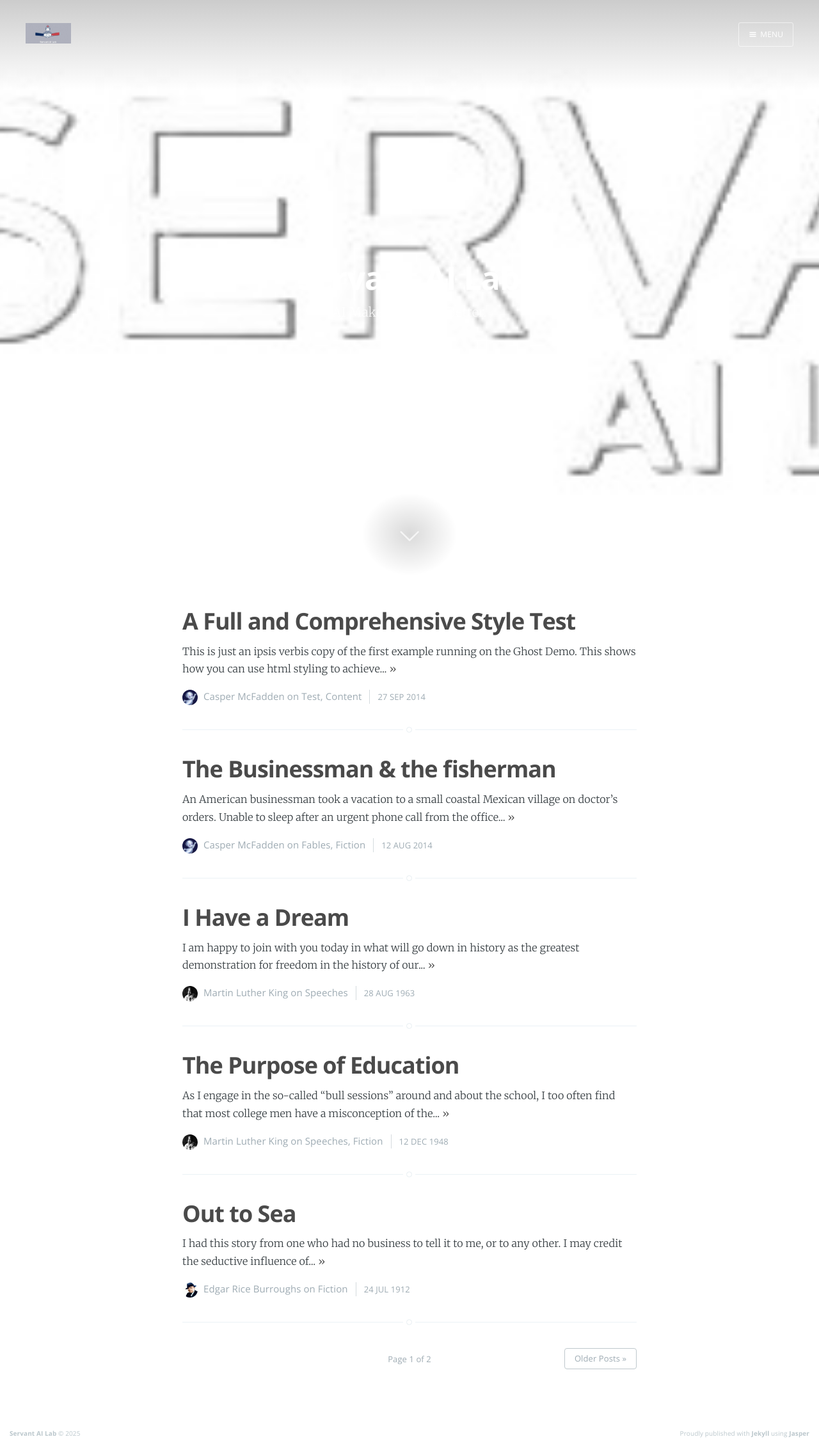
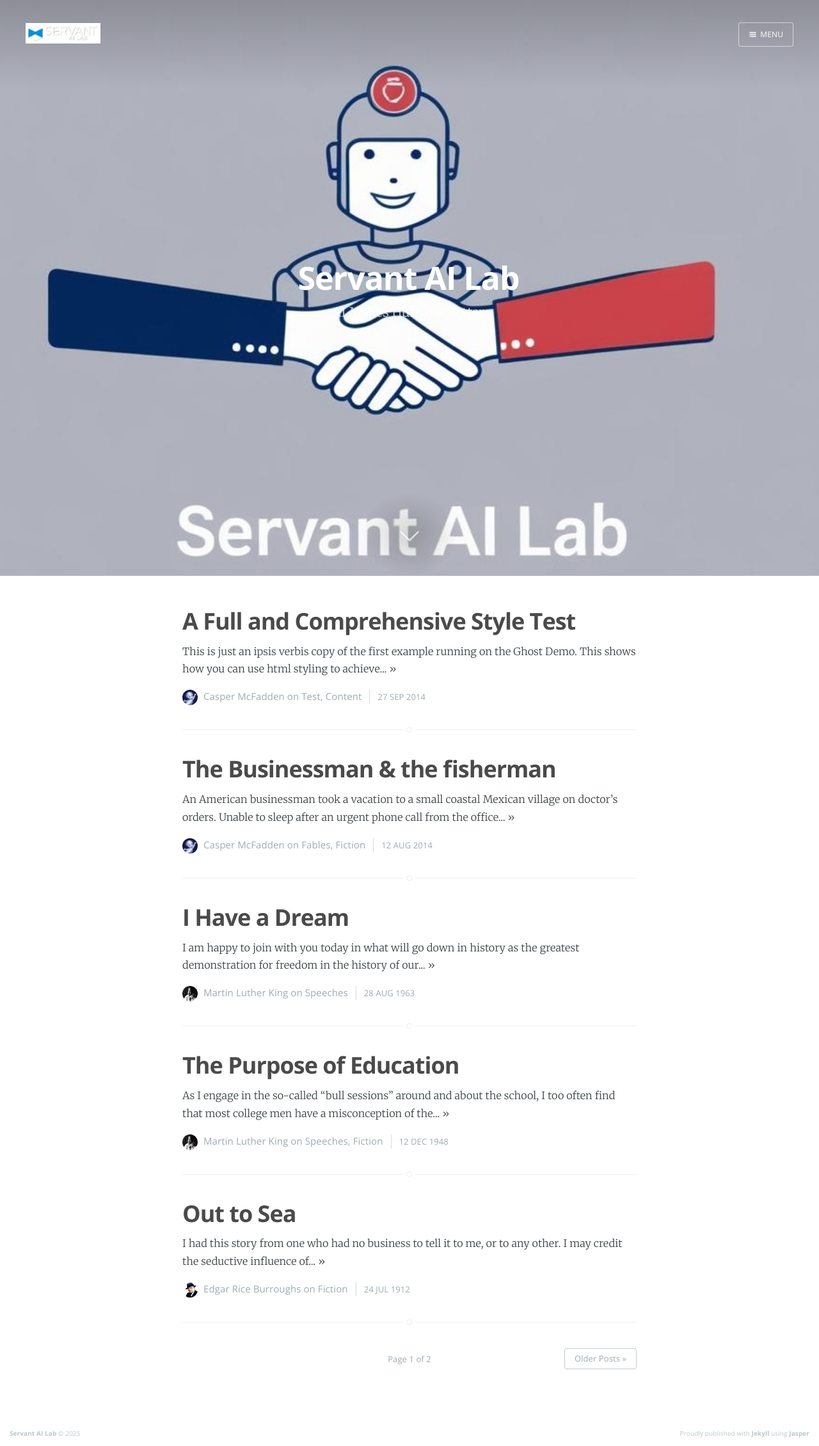
Before and after one commit to ServantAILab/ServantAILab.github.io, a Jekyll site: the page built from index.html, in a window 1280 px wide. Shown: the whole page at 64% size. Built offline with Jekyll 4.4.1, drawn with Linux system fonts in a browser that asks for light colours; nearby versions of some CDN libraries; a script that is not in the unit is left out; the list of posts is cut into pages by our own code; comment, search, counter and statistics services are not loaded.

Commit message:
Add files via upload

```diff
--- a/index.html
+++ b/index.html
@@ -1,10 +1,10 @@
 ---
 layout: default
 title: Servant AI Lab
-cover: 'assets/images/ServantAILab_logo.jpg'
+cover: 'assets/images/ServantAILab_main.jpg'
 class: 'home-template'
 navigation: True
-logo: 'assets/images/ServantAILab_main.jpg'
+logo: 'assets/images/ServantAILab_logo.jpg'
 current: home
 ---
 <!-- < default -->
```
